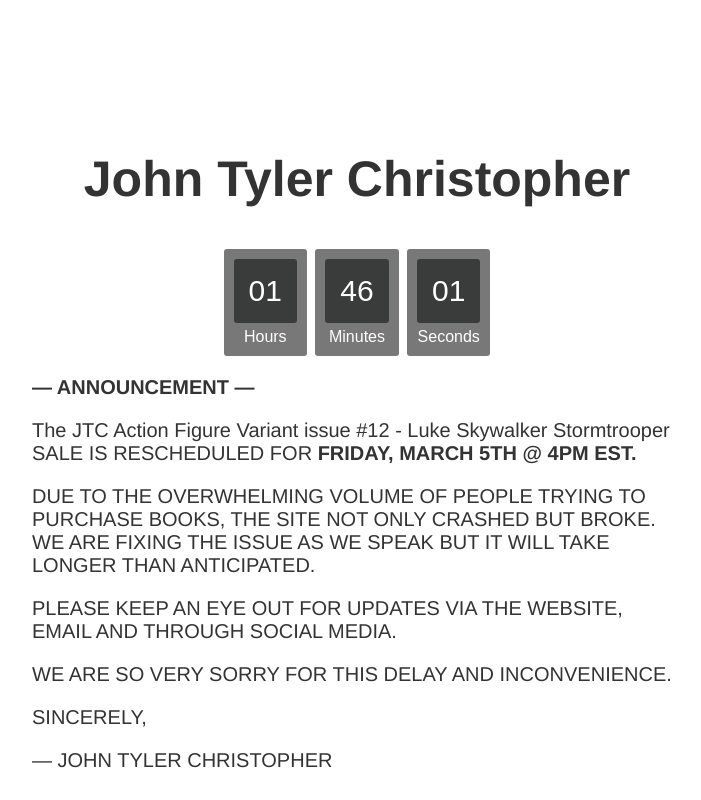
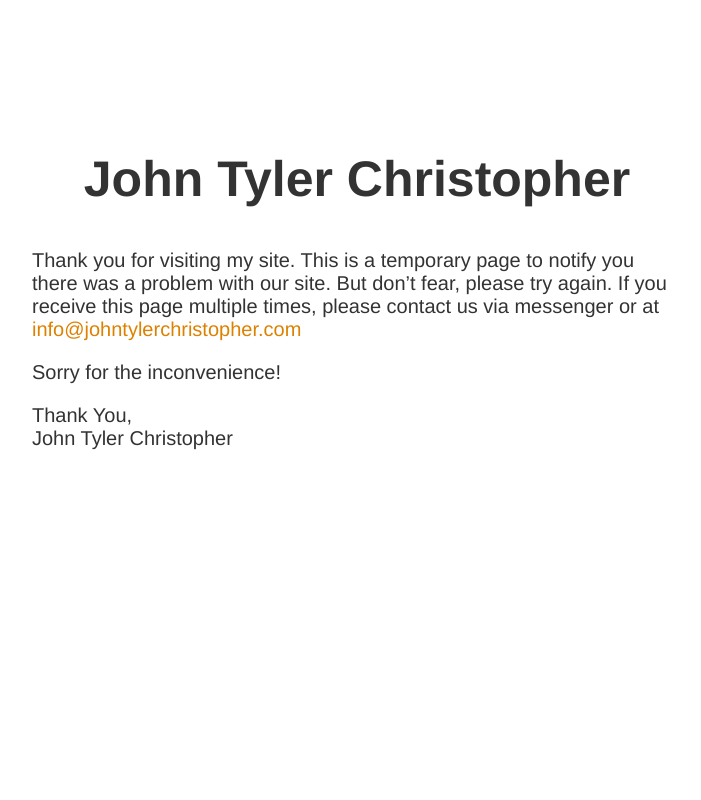
Before and after one commit to foxio/maintenence, a plain HTML site: page index.html in a window 1280 px wide. Shown: the whole page, without its empty margins (283-984 px from the left). Drawn offline with Linux system fonts and the light colour scheme.

Commit message:
Updating the copy with what John Christopher gave us

```diff
--- a/index.html
+++ b/index.html
@@ -47,32 +47,16 @@
 <body>
     <article>
         <h1>John Tyler Christopher</h1>
-                    <div id="clockdiv">
-                        <!-- <div>
-                          <span class="days"></span>
-                          <div class="smalltext">Days</div>
-                        </div> -->
+
         <div>
-                          <span class="hours"></span>
-                          <div class="smalltext">Hours</div>
-                        </div>
-                        <div>
-                          <span class="minutes"></span>
-                          <div class="smalltext">Minutes</div>
-                        </div>
-                        <div>
-                          <span class="seconds"></span>
-                          <div class="smalltext">Seconds</div>
-                        </div>
-                    </div>
-                    <div>
-                        <p><strong>&mdash; ANNOUNCEMENT &mdash;</strong></p>
-                        <p>The JTC Action Figure Variant issue #12 - Luke Skywalker Stormtrooper SALE IS RESCHEDULED FOR <strong>FRIDAY, MARCH 5TH @ 4PM EST.</strong></p>
-                        <p>DUE TO THE OVERWHELMING VOLUME OF PEOPLE TRYING TO PURCHASE BOOKS, THE SITE NOT ONLY CRASHED BUT BROKE. WE ARE FIXING THE ISSUE AS WE SPEAK BUT IT WILL TAKE LONGER THAN ANTICIPATED.</p>
-                        <p>PLEASE KEEP AN EYE OUT FOR UPDATES VIA THE WEBSITE, EMAIL AND THROUGH SOCIAL MEDIA.</p>
-                        <p>WE ARE SO VERY SORRY FOR THIS DELAY AND INCONVENIENCE.</p>
-                        <p>SINCERELY,</p>
-                        <p>&mdash; JOHN TYLER CHRISTOPHER</p>
+            <p>Thank you for visiting my site. This is a temporary page to notify you there was a problem with our site. But don’t fear, please try again. If you receive this page multiple times, please contact us via messenger or at <a href="mailto:info@johntylerchristopher.com">info@johntylerchristopher.com</a></p>
+
+            <p>Sorry for the inconvenience!</p>
+
+            <p>
+                Thank You,<br/>
+                John Tyler Christopher
+            </p>
         </div>
     </article>
 
```
Lines whose indentation alone changed are shown as unchanged.
